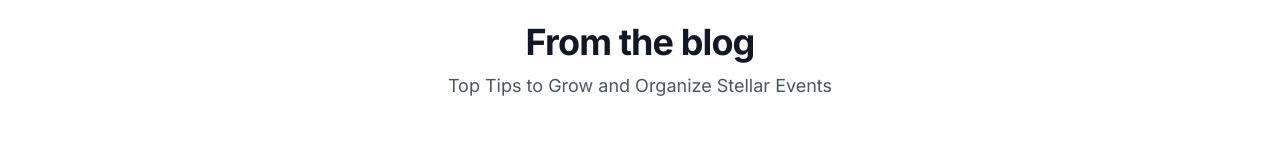
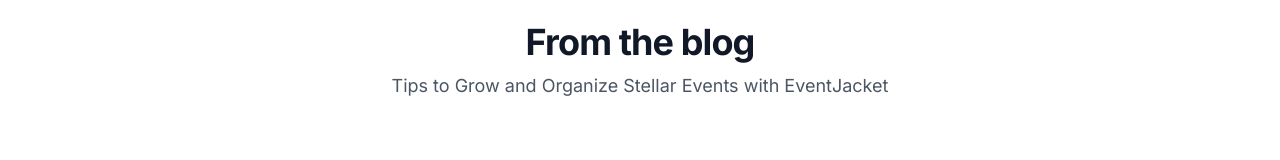
Before and after one commit to caseyspaulding/EventJacekt-TW, a Next.js app: page /blog in a window 1280 px wide. Shown: the part 196-356 px from the top of the page. Built offline with nearby package versions, Linux system fonts and the light colour scheme; no server answers; the database is empty.

Commit message:
updated blog tag line

```diff
--- a/app/blog/page.tsx
+++ b/app/blog/page.tsx
@@ -17,7 +17,7 @@
           <div className="mx-auto max-w-2xl text-center">
             <h2 className="text-3xl font-bold tracking-tight text-gray-900 sm:text-4xl">From the blog</h2>
             <p className="mt-2 text-lg leading-8 text-gray-600">
-              Top Tips to Grow and Organize Stellar Events
+              Tips to Grow and Organize Stellar Events with EventJacket
             </p>
           </div>
           <div className="mx-auto mt-16 grid max-w-2xl grid-cols-1 gap-x-8 gap-y-20 lg:mx-0 lg:max-w-none lg:grid-cols-3">
```
